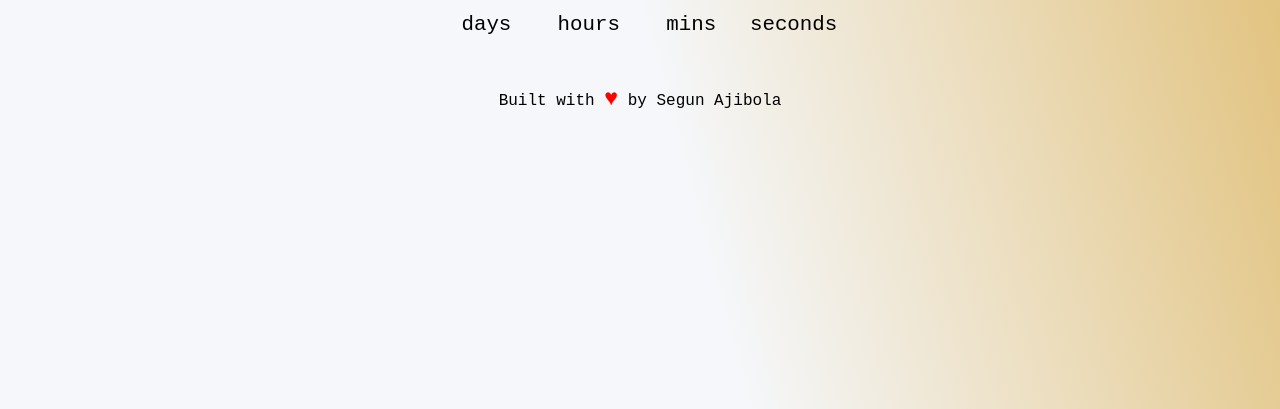
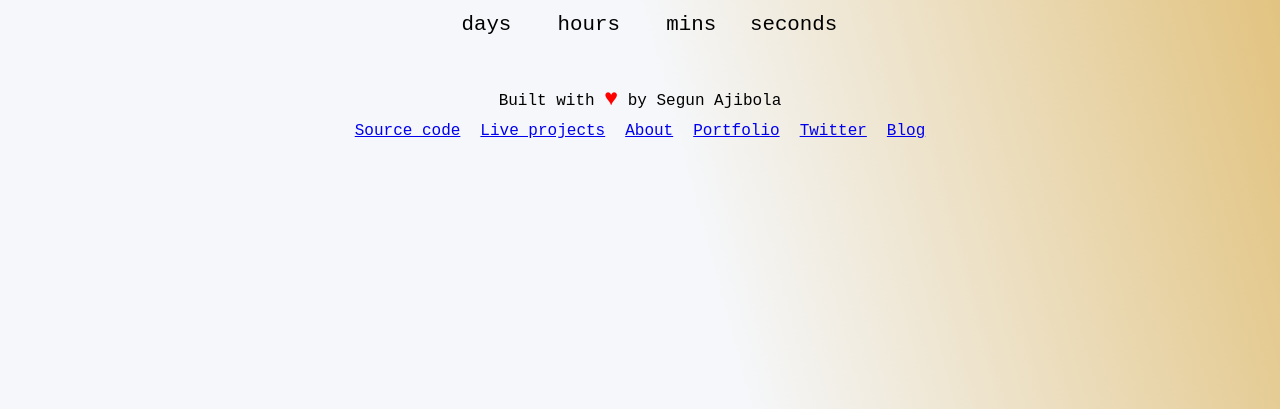
Before and after one commit to segunajibola/date-countdown, a plain HTML site: page index.html in a window 1280 px wide. Shown: the part 391-800 px from the top of the page. Drawn offline with Linux system fonts and the light colour scheme.

Commit message:
edit footer

```diff
--- a/index.html
+++ b/index.html
@@ -36,6 +36,14 @@
     </div>
     <footer>
         <p>Built with <span class="love">&#9829</span> by Segun Ajibola</p>
+        <div>
+            <a href="https://www.github.com/segunajibola/date-countdown">Source code</a>
+            <a href="https://www.github.com/segunajibola">Live projects</a>
+            <a href="https://www.about.me/ajibola">About</a>
+            <a href="https://www.segunajibola.vercel.app">Portfolio</a>
+            <a href="https://www.twitter.com/iamsegunajibola">Twitter</a>
+            <a href="https://www.hashnode.com/@segunajibola">Blog</a>
+        </div>
     </footer>
 </body>
 </html>
--- a/style.css
+++ b/style.css
@@ -88,3 +88,12 @@ footer p .love {
     color: red;
     font-size: 23px;
 }
+
+footer div {
+    display: flex;
+    flex-wrap: nowrap;
+}
+
+footer div a{
+    margin: 10px;
+}
```
